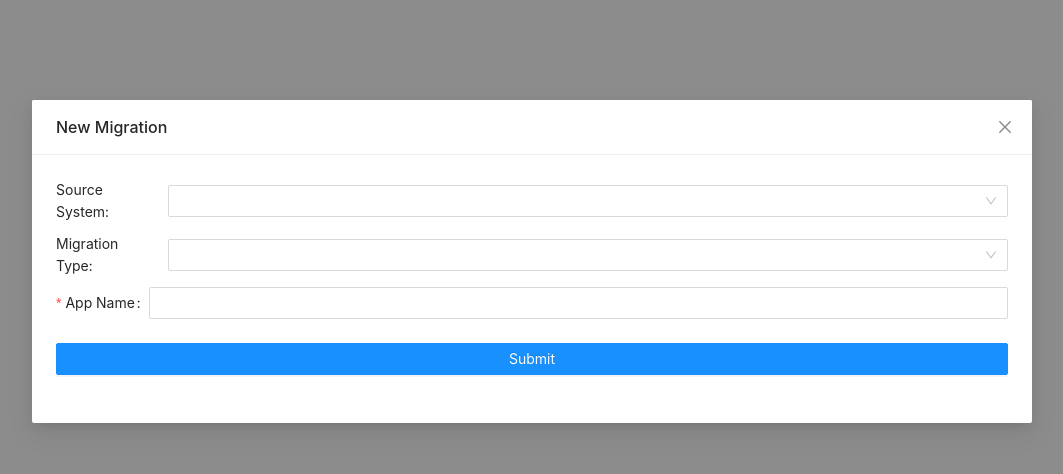
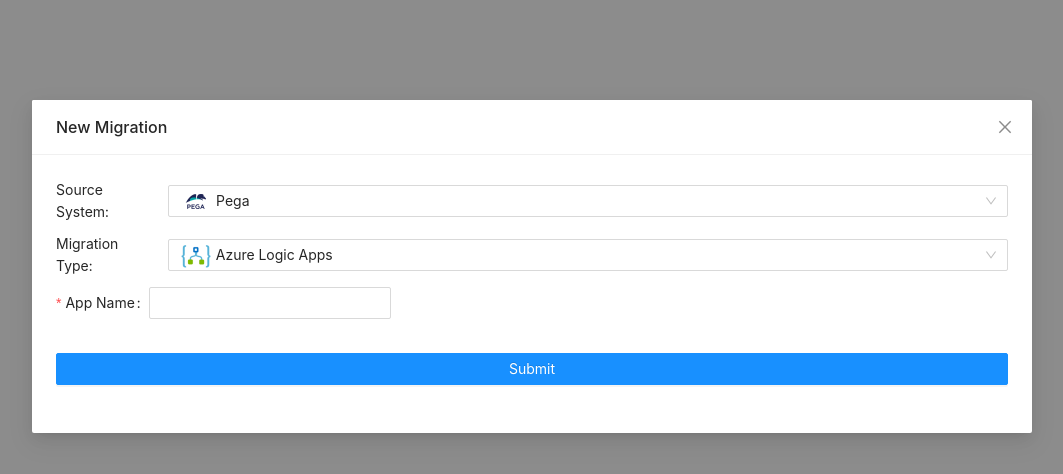
Before and after one commit to shepelenko-vlad/and-design, a React (Create React App) app: page / in a window 1280 px wide. Both pictures are taken after a click on the button "Click me!". Shown: the top 474 px of the page, without its empty margins (108-1171 px from the left). Built offline with nearby package versions, Linux system fonts and the light colour scheme.

Commit message:
troubleshooting

```diff
--- a/src/features/page/ModalForm.css
+++ b/src/features/page/ModalForm.css
@@ -6,18 +6,15 @@
   align-items: center;
 }
 
-.ant-modal-body {
-  display: flex;
-  flex-direction: column;
-  gap: 10px;
-}
-
 img {
   height: 32px;
 }
 
 .ant-form {
   width: 100%;
+  display: flex;
+  flex-direction: column;
+  gap: 10px;
 }
 
 .ant-btn-primary {
@@ -27,3 +24,7 @@
 .ant-col {
   flex: auto;
 }
+
+.ant-row {
+  width: 100%;
+}
--- a/src/features/page/ModalForm.jsx
+++ b/src/features/page/ModalForm.jsx
@@ -12,6 +12,10 @@
 
   const showModal = () => {
     setIsModalVisible(true);
+  };
+
+  const validateInput = {
+    required: "В поле разрен ввод только латинских символов и цифр!",
   };
 
   const handleChange = (value) => {
@@ -37,15 +41,15 @@
   };
 
   const handlePress = (event) => {
+    var charCode = event.charCodeAt(0);
     if (
-      (event.charCode < 97 || event.charCode > 122) &&
-      (event.charCode < 65 || event.charCode > 90) &&
-      (event.charCode < 48 || event.charCode > 57)
+      (charCode < 97 || charCode > 122) &&
+      (charCode < 65 || charCode > 90) &&
+      (charCode < 48 || charCode > 57)
     ) {
-      alert("В поле разрен ввод только латинских символов и цифр");
-      event.preventDefault();
+      return;
     } else {
-      return;
+      return true;
     }
   };
 
@@ -64,11 +68,23 @@
         footer={null}
         onCancel={handleCancel}
       >
+        <Form
+          validateMessages={validateInput}
+          name="basic"
+          labelCol={{ span: 11 }}
+          initialValues={{
+            remember: true,
+          }}
+          autoComplete="off"
+        >
           <div className="divInput">
             <p>Source System: </p>
-          <Select style={{ width: "89.2%" }}>
+            <Select
+              defaultValue={sourceSystem[0].name}
+              style={{ width: "89.2%" }}
+            >
               {sourceSystem.map((item) => (
-              <Option key={item.id}>
+                <Option key={item.id} value={item.name}>
                   <img src={item.img} alt={item.img} /> {item.name}
                 </Option>
               ))}
@@ -76,7 +92,11 @@
           </div>
           <div className="divInput">
             <p>Migration Type: </p>
-          <Select onChange={handleChange} style={{ width: "88.8%" }}>
+            <Select
+              onChange={handleChange}
+              defaultValue={migrationType[0].name}
+              style={{ width: "88.8%" }}
+            >
               {migrationType.map((item) => (
                 <Option value={item.name} key={item.id}>
                   <img src={item.img} alt={item.img} /> {item.name}
@@ -85,14 +105,6 @@
             </Select>
           </div>
           <div className="divInput">
-          <Form
-            name="basic"
-            labelCol={{ span: 11 }}
-            initialValues={{
-              remember: true,
-            }}
-            autoComplete="off"
-          >
             <Form.Item
               label={appName}
               labelAlign="left"
@@ -102,10 +114,25 @@
                   required: true,
                   message: "Please enter app name",
                 },
+                () => ({
+                  validator(_, value) {
+                    if (handlePress(value.slice(-1))) {
+                      return Promise.resolve();
+                    } else {
+                      value.slice(0, value.length - 1);
+                      return Promise.reject(
+                        new Error(
+                          "В поле разрешен ввод только латинских символов и цифр"
+                        )
+                      );
+                    }
+                  },
+                }),
               ]}
             >
-              <Input onKeyPress={handlePress} />
+              <Input />
             </Form.Item>
+          </div>
           <Form.Item>
             <Button
               key="submit"
@@ -117,7 +144,6 @@
             </Button>
           </Form.Item>
         </Form>
-        </div>
       </Modal>
     </>
   );
```
Lines whose indentation alone changed are shown as unchanged.
